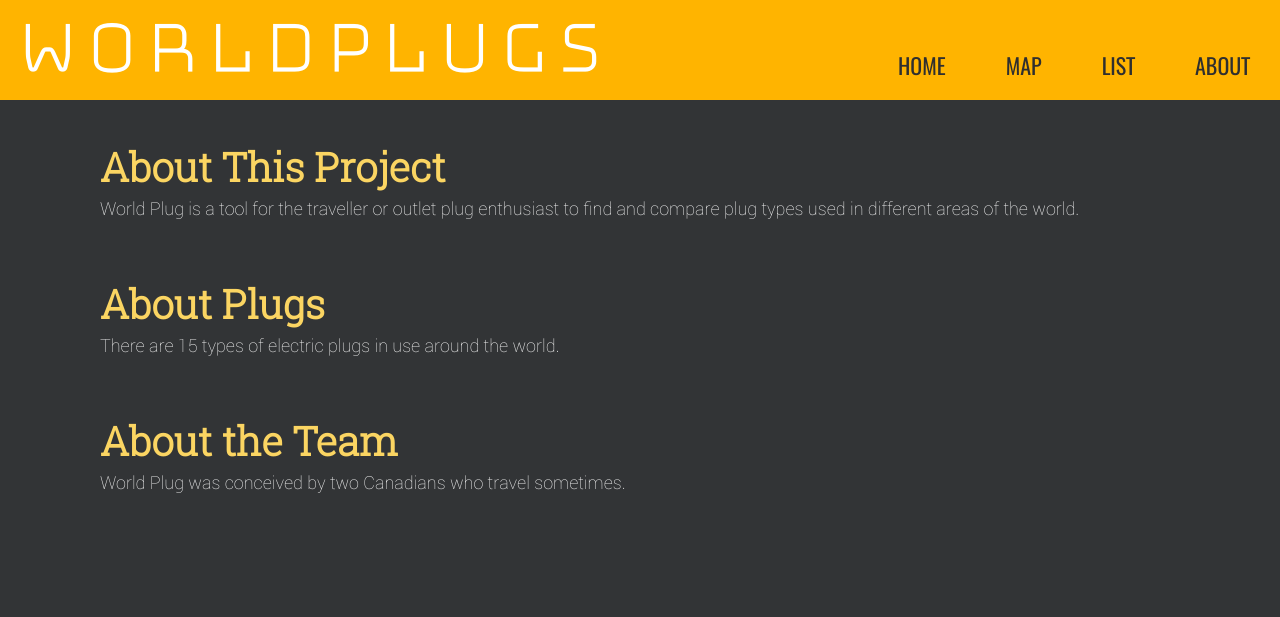
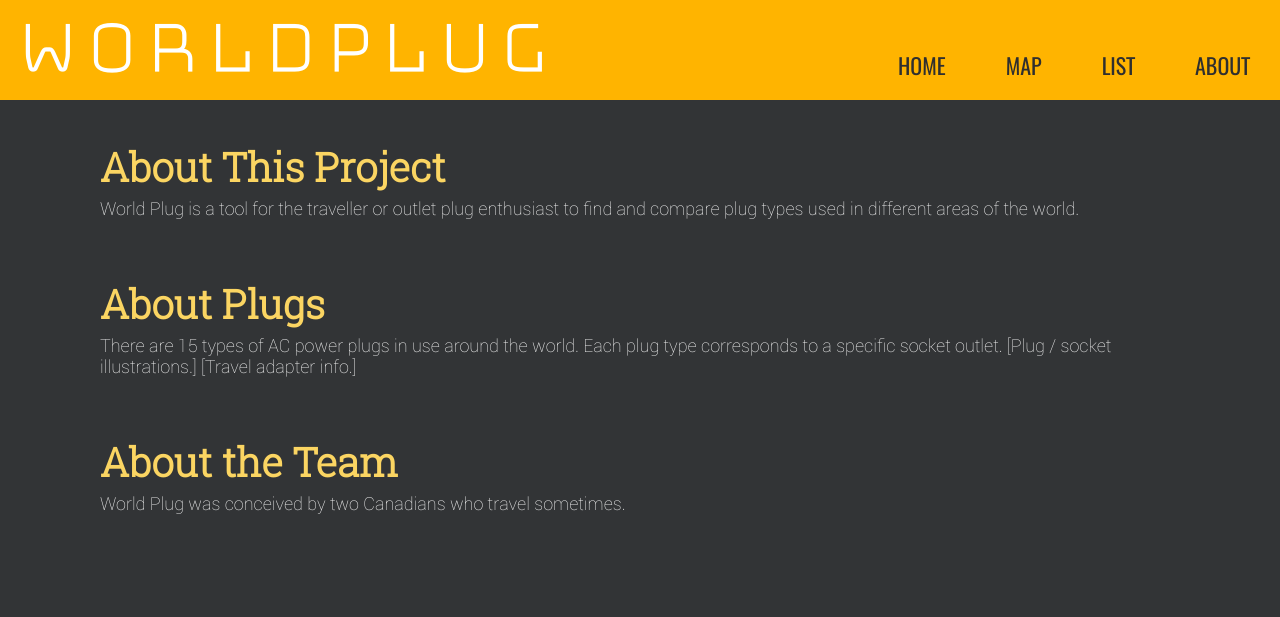
Before and after one commit to Zhaeong/Cardboard, a PHP site: page /about.php in a window 1280 px wide. Shown: the top 617 px of the page. Run offline with PHP 8.4, Linux system fonts and the light colour scheme.

Commit message:
edited some text

```diff
--- a/about.php
+++ b/about.php
@@ -19,7 +19,10 @@
 	</p>
 	<h1> <br> About Plugs </h1>
 	<p>
-		There are 15 types of electric plugs in use around the world.
+		There are 15 types of AC power plugs in use around the world.
+		Each plug type corresponds to a specific socket outlet.
+		[Plug / socket illustrations.]
+		[Travel adapter info.]
 	</p>
 	<h1> <br> About the Team </h1>
 	<p>
--- a/staticPageElements/nav_bar.php
+++ b/staticPageElements/nav_bar.php
@@ -3,7 +3,7 @@
 <!--NAVIGATION BAR-->
 <div class="navbar">
   <a href="index.php" id="title">
-        <strong> worldplugs </strong>
+        <strong> worldplug </strong>
   </a>
   <a href="about.php" class="navbarlinks">ABOUT</a>
   <a href="list.php" class="navbarlinks">LIST</a>
```
